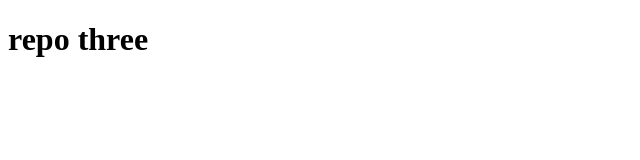
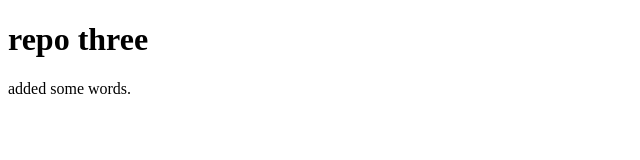
Before and after one commit to vasvi22/repo-three, a plain HTML site: page index.html in a window 1280 px wide. Shown: the whole page, without its empty margins (0-640 px from the left). Drawn offline with Linux system fonts and the light colour scheme.

Commit message:
added some words

```diff
--- a/index.html
+++ b/index.html
@@ -8,6 +8,7 @@
 </head>
 <body>
     <h1>repo three</h1>
+    <p>added some words.</p>
 
 </body>
 </html>
```
